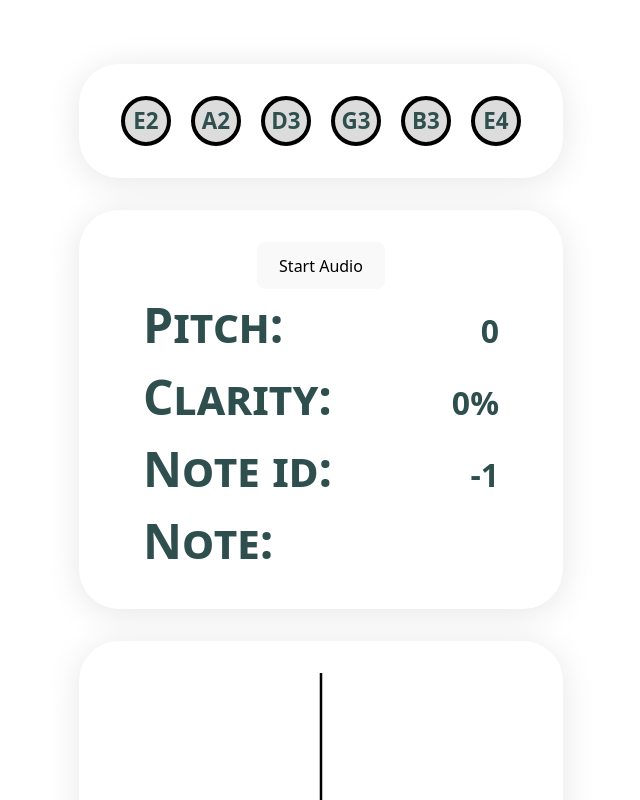
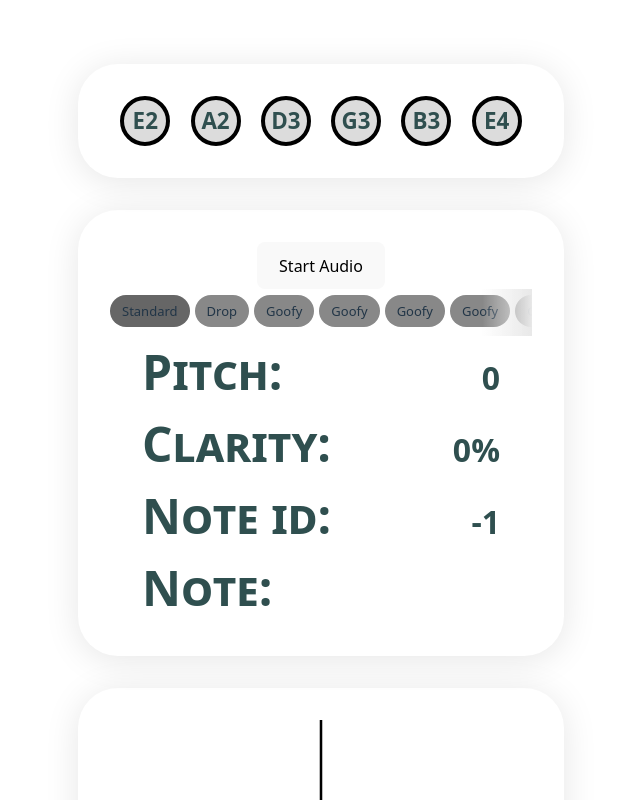
Before and after one commit to Vendorf/guitar-tuner, a React (Vite) app: page / in a window 1280 px wide. Shown: the top 800 px of the page, without its empty margins (319-959 px from the left). Built offline with nearby package versions, Linux system fonts and the light colour scheme.

Commit message:
Tuning selector

```diff
--- a/src/App.css
+++ b/src/App.css
@@ -1,5 +1,6 @@
 #root {
-  max-width: 1280px;
+  /* max-width: 1280px; */
+  max-width: 550px;
   margin: 0 auto;
   padding: 2rem;
   text-align: center;
--- a/src/components/PitchDisplay.jsx
+++ b/src/components/PitchDisplay.jsx
@@ -4,6 +4,13 @@ import { useTuning } from "../context/TuningContext"
 import './PitchDisplay.css'
 import WaveformCanvas from "./WaveformCanvas/WaveformCanvas"
 import { interpolateHsl } from "../utilities/colorUtils"
+import TuningSelector from "./TuningSelector/TuningSelector"
+
+//TODO: move constants up here
+
+// TODO
+// Make some nice background with dots/grid to show cents
+//      maybe have it move along w the bars
 
 const PitchDisplay = () => {
 
@@ -20,7 +27,7 @@ const PitchDisplay = () => {
     // TODO
     // + organize properly code
 
-    // TEMP: cents diff from center + update
+    //TODO: is this too much lol
     const [now, setNow] = useState(Date.now())
     useEffect(() => {
         let frame
@@ -54,17 +61,6 @@ const PitchDisplay = () => {
     const lowCents = 0 // when fully low color
 
     const boxWidthPerCent = (VIEW_WIDTH / 2) / centsSide
-
-    const pitchMin = 40
-    const pitchMax = 1000
-    const logMin = Math.log10(pitchMin)
-    const logMax = Math.log10(pitchMax)
-
-    const mapPitchToY = (p) => {
-        const logP = Math.log10(p)
-        const norm = (logP - logMin) / (logMax - logMin)
-        return VIEW_HEIGHT - (norm * VIEW_HEIGHT)
-    }
 
     const drawBoxes = history
         .map(entry => {
@@ -114,6 +110,8 @@ const PitchDisplay = () => {
         <>
             <div className="card">
                 <button onClick={() => started ? stopAudio() : startAudio()}>{started ? "Stop" : "Start"} Audio</button>
+
+                <TuningSelector></TuningSelector>
 
                 <div className="pitch-wrapper">
                     <div className="pitch-label">Pitch:</div> <div className="pitch-value">{Math.round(pitch * 100) / 100}</div>
--- /dev/null
+++ b/src/components/TuningSelector/TuningSelector.css
@@ -0,0 +1,154 @@
+.tuning-container-wrapper {
+    /* for shadows */
+    position: relative;
+}
+
+.tuning-container {
+    display: flex;
+    overflow-x: auto;
+    overflow-y: hidden;
+    width: 100%;
+}
+
+.tuning-chip {
+    display: inline-block;
+    padding: 0 15px;
+    margin-right: 5px;
+    /* height: 50px; */
+    font-size: 16px;
+    /* line-height: 50px; */
+    border-radius: 25px;
+    background-color: #f1f1f1;
+
+}
+
+.tuning-chip-selected {
+    background-color: gray;
+}
+
+.tuning-chip-icon {
+    display: inline-block;
+    /* This will render the 'X' */
+}
+
+.tuning-chip-icon:hover {
+    background-color: orange;
+    color: red;
+}
+
+
+/* from https://codepen.io/bhv/pen/vRmRZR */
+/* $md-chip-height: 32px; */
+/* $md-chip-color: #e0e0e0; */
+
+.md-chip {
+    display: inline-block;
+    background: #888;
+    padding: 0 12px;
+    border-radius: 32px;
+    font-size: 13px;
+}
+
+.md-chip-hover:hover {
+    background: #444;
+}
+
+.md-chip-clickable {
+    cursor: pointer;
+}
+
+.md-chip-selected {
+    background: #666;
+}
+
+.md-chip,
+.md-chip-icon {
+    height: 32px;
+    line-height: 32px;
+}
+
+.md-chip-icon {
+    display: block;
+    float: left;
+    background: #009587;
+    width: 32px;
+    border-radius: 50%;
+    text-align: center;
+    color: white;
+    margin: 0 8px 0 -12px;
+}
+
+.md-chip-remove {
+    display: inline-block;
+    background: #aaa;
+    border: 0;
+    height: 20px;
+    width: 20px;
+    border-radius: 50%;
+    padding: 0;
+    margin: 0 -4px 0 4px;
+    cursor: pointer;
+    font: inherit;
+    line-height: 20px;
+}
+
+.md-chip-remove:after {
+    color: #e0e0e0;
+    content: 'x';
+}
+
+.md-chip-remove:hover {
+    background: #999;
+}
+
+.md-chip-remove:active {
+    background: #777;
+}
+
+.md-chips {
+    padding: 6px 0;
+
+    -webkit-user-select: none;
+    -moz-user-select: none;
+    -ms-user-select: none;
+    user-select: none;
+}
+
+.md-chips .md-chip {
+    margin: 0 5px 3px 0;
+}
+
+.md-chip-raised {
+    box-shadow: 0 2px 2px 0 rgba(0, 0, 0, 0.14), 0 1px 5px 0 rgba(0, 0, 0, 0.12), 0 3px 1px -2px rgba(0, 0, 0, 0.2);
+}
+
+
+/* from https://css-tricks.com/books/greatest-css-tricks/scroll-shadows/ (https://codepen.io/shadeed/pen/jWBjVd)*/
+/* Requires position: relative on NON-SCROLLING WRAPPER of container */
+.shadow {
+  position: absolute;
+  top: 0;
+  z-index: 100;
+  width: 50px;
+  height: 100%;
+  background: red;
+  /* allow scrolling/clicking thru this div */
+  pointer-events: none;
+}
+
+.shadow--left {
+  left: 0;
+  /* background: -webkit-linear-gradient(270deg, rgba(0, 0, 0, 0.15), transparent);
+  background: linear-gradient(90deg, rgba(0, 0, 0, 0.15), transparent); */
+  background: -webkit-linear-gradient(90deg, #e8e8e8, transparent);
+  background: linear-gradient(90deg, #e8e8e8, transparent);
+  opacity: 0;
+}
+
+.shadow--right {
+  right: 0;
+  /* background: -webkit-linear-gradient(90deg, rgba(0, 0, 0, 0.15), transparent);
+  background: linear-gradient(270deg, rgba(0, 0, 0, 0.15), transparent); */
+  background: -webkit-linear-gradient(270deg, #e8e8e8, transparent);
+  background: linear-gradient(270deg, #e8e8e8, transparent);
+}
--- /dev/null
+++ b/src/components/TuningSelector/TuningSelector.jsx
@@ -0,0 +1,57 @@
+import { useRef, useState } from "react"
+import { TUNINGS } from "../../constants/tuningConstants"
+import { useTuning } from "../../context/TuningContext"
+import './TuningSelector.css'
+
+//TODO: store and remember order of tunings so they move to the front when selected and stay as most-recently-used order
+//TODO: add scroll arrows left/right
+//      can use this for the arrow:
+//      <svg width="20" height="20" viewBox="0 0 20 20" fill="currentColor" xmlns="http://www.w3.org/2000/svg" class="icon text-token-text-primary"><path d="M9.33468 3.33333C9.33468 2.96617 9.6326 2.66847 9.99972 2.66829C10.367 2.66829 10.6648 2.96606 10.6648 3.33333V15.0609L15.363 10.3626L15.4675 10.2777C15.7255 10.1074 16.0762 10.1357 16.3034 10.3626C16.5631 10.6223 16.5631 11.0443 16.3034 11.304L10.4704 17.137C10.2108 17.3967 9.7897 17.3966 9.52999 17.137L3.69601 11.304L3.61105 11.1995C3.44054 10.9414 3.46874 10.5899 3.69601 10.3626C3.92328 10.1354 4.27479 10.1072 4.53292 10.2777L4.63741 10.3626L9.33468 15.0599V3.33333Z"></path></svg>
+
+
+// from https://codesandbox.io/s/dawn-sunset-uhbtu?fontsize=14
+function useScrollLeft() {
+    const [scrollLeft, setScrollLeft] = useState(0)
+    const onScroll = (e) => setScrollLeft(e.target.scrollLeft)
+    return [scrollLeft, { onScroll }]
+}
+
+const TuningSelector = () => {
+
+    const [scrollLeft, scrollProps] = useScrollLeft()
+    const wrapperRef = useRef(undefined)
+    const containerRef = useRef(undefined)
+
+    const totalScrollWidth = containerRef.current?.scrollWidth - wrapperRef.current?.scrollWidth
+    const atStart = (scrollLeft === 0)
+    const atEnd = (scrollLeft === totalScrollWidth)
+
+    const { tuningMode, setTuningMode } = useTuning()
+
+    return (
+        <div className="tuning-container-wrapper" ref={wrapperRef}>
+            <div className="shadow shadow--left" style={atStart ? { opacity: 0 } : { opacity: 1 }}></div>
+            <div className="shadow shadow--right" style={atEnd ? { opacity: 0 } : { opacity: 1 }}></div>
+            <div className="tuning-container md-chips" ref={containerRef}
+                {...scrollProps}
+            >
+                {Object.entries(TUNINGS).map(tuning => {
+                    const [key, { name }] = tuning
+                    const selected = (key === tuningMode)
+
+                    const render = selected
+                        ? <div key={key} className={`md-chip md-chip-clickable md-chip-hover md-chip-selected`}>{name}</div>
+                        : <div key={key} className={`md-chip md-chip-clickable md-chip-hover`} onClick={() => setTuningMode(key)}>{name}</div>
+
+                    // ? <div key={key} className={`tuning-chip tuning-chip-selected`}>{name}</div>
+                    // ? <div key={key} className={`tuning-chip tuning-chip-selected`}>{name}<div className="tuning-chip-icon">×</div></div>
+                    // : <div key={key} className={`tuning-chip`}>{name}</div>
+
+                    return (render)
+                })}
+            </div>
+        </div>
+    )
+}
+
+export default TuningSelector
--- a/src/constants/tuningConstants.jsx
+++ b/src/constants/tuningConstants.jsx
@@ -15,11 +15,54 @@ const SCALE = ['C', 'C♯/D♭', 'D', 'D♯/E♭', 'E', 'F', 'F♯/G♭', 'G', '
 
 const TUNINGS = {
     'standard': {
+        name: 'Standard',
         strings: ['E2', 'A2', 'D3', 'G3', 'B3', 'E4'],
         strings_ids: [40, 45, 50, 55, 59, 64]
     },
     'drop-d': {
-        //TODO
+        name: 'Drop D',
+        strings: ['D2', 'A2', 'D3', 'G3', 'B3', 'E4'],
+        strings_ids: [38, 45, 50, 55, 59, 64]
+    },
+    'goofy': {
+        name: 'Goofy',
+        strings: ['E4', 'B3', 'G3', 'D3', 'A2', 'E2'],
+        strings_ids: [64, 59, 55, 50, 45, 40]
+    },
+    'goofy1': {
+        name: 'Goofy',
+        strings: ['E4', 'B3', 'G3', 'D3', 'A2', 'E2'],
+        strings_ids: [64, 59, 55, 50, 45, 40]
+    },
+    'goofy2': {
+        name: 'Goofy',
+        strings: ['E4', 'B3', 'G3', 'D3', 'A2', 'E2'],
+        strings_ids: [64, 59, 55, 50, 45, 40]
+    },
+    'goofy3': {
+        name: 'Goofy',
+        strings: ['E4', 'B3', 'G3', 'D3', 'A2', 'E2'],
+        strings_ids: [64, 59, 55, 50, 45, 40]
+    },
+    'goofy4': {
+        name: 'Goofy',
+        strings: ['E4', 'B3', 'G3', 'D3', 'A2', 'E2'],
+        strings_ids: [64, 59, 55, 50, 45, 40]
+    },
+    'goofy5': {
+        name: 'Goofy',
+        strings: ['E4', 'B3', 'G3', 'D3', 'A2', 'E2'],
+        strings_ids: [64, 59, 55, 50, 45, 40]
+    },
+    'goofy6': {
+        name: 'Goofy',
+        strings: ['E4', 'B3', 'G3', 'D3', 'A2', 'E2'],
+        strings_ids: [64, 59, 55, 50, 45, 40]
+    },
+    'goofy7': {
+        name: 'Goofy',
+        strings: ['E4', 'B3', 'G3', 'D3', 'A2', 'E2'],
+        strings_ids: [64, 59, 55, 50, 45, 40]
     }
 }
 
--- a/src/utilities/tuningUtils.jsx
+++ b/src/utilities/tuningUtils.jsx
@@ -7,17 +7,17 @@ const initTunings = () => {
     })
 }
 
-const stringFullNameToId = (fullname) => {
-    // Grab octave off end
+// const stringFullNameToId = (fullname) => {
+//     // Grab octave off end
 
-    // Replace # with ♯
+//     // Replace # with ♯
 
-    // Find index in scale
+//     // Find index in scale
 
-    // Compute index in all octaves
+//     // Compute index in all octaves
 
-    return 0
-}
+//     return 0
+// }
 
 const generateNotes = () => {
     const notes = [];
```
Also changed, not shown: 2 other files (tests, documents, lock files or other folders).
